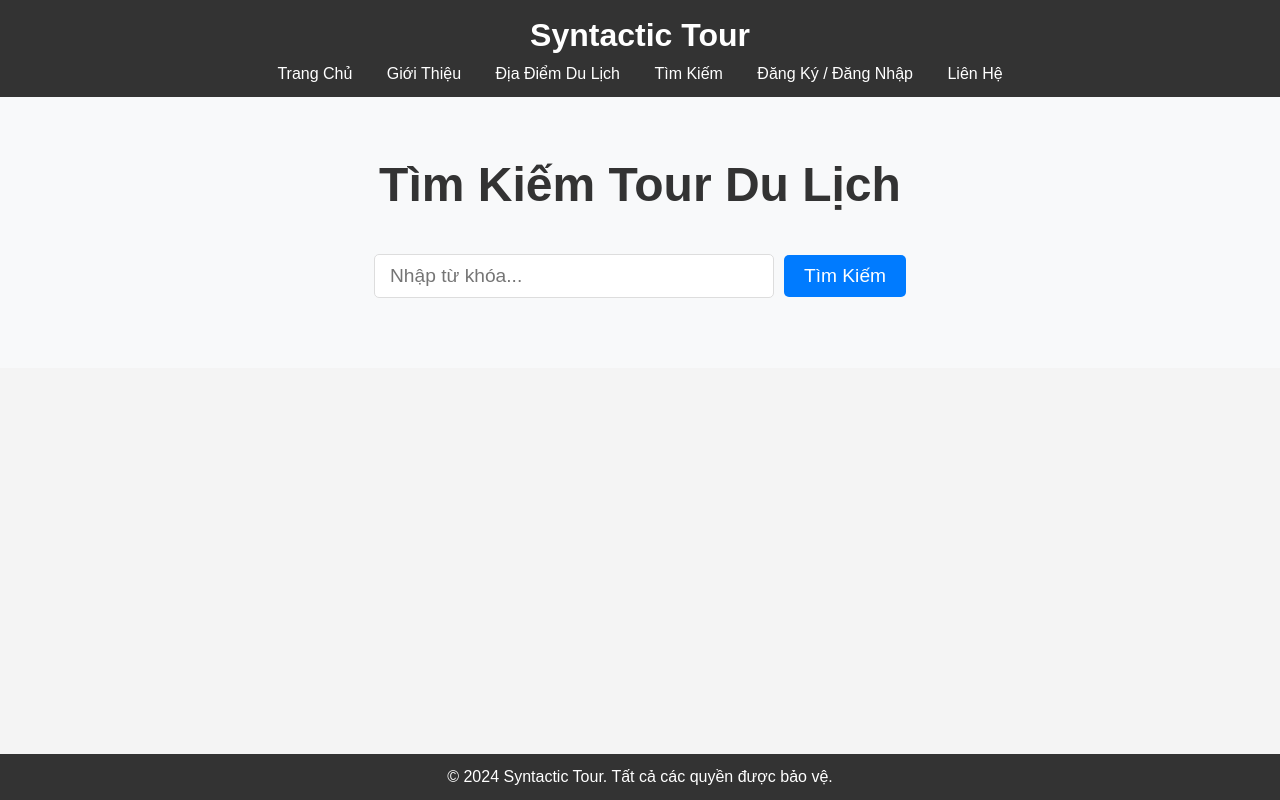
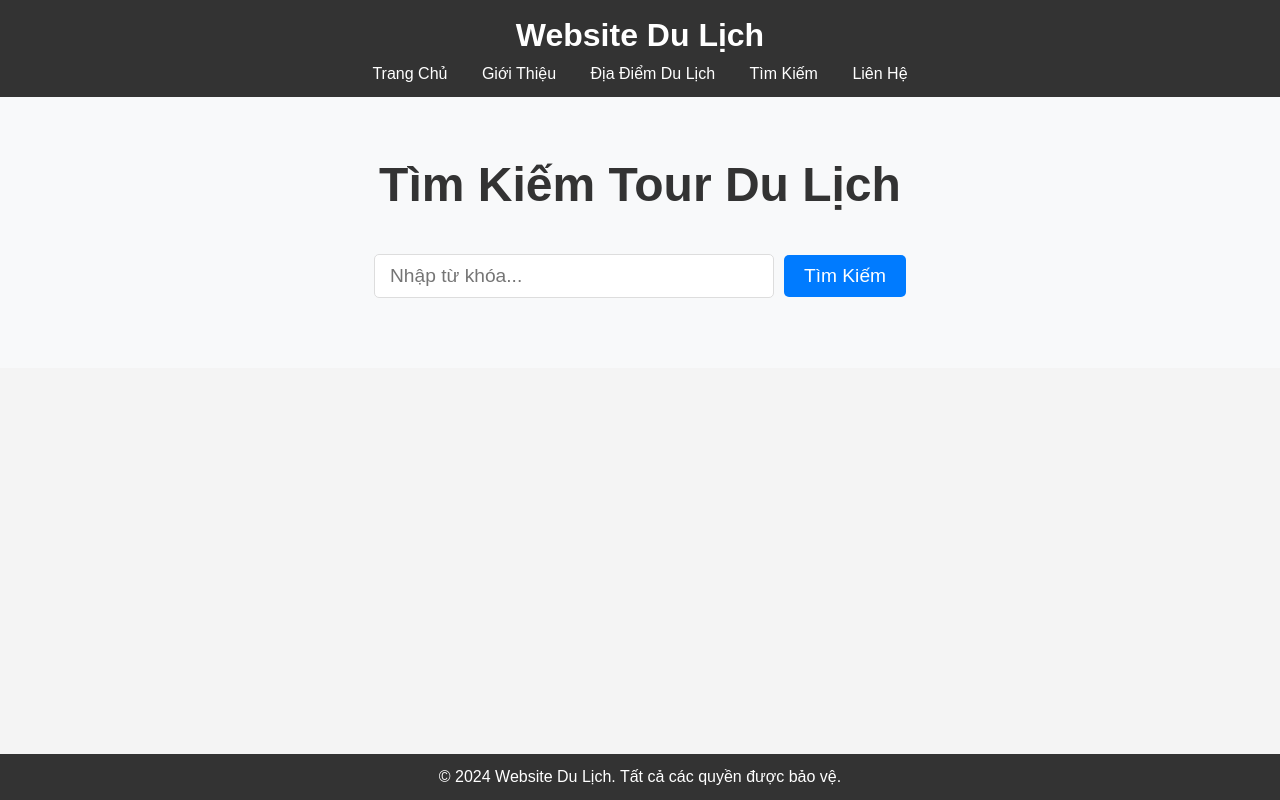
Before and after one commit to khoiminh998/thi, a plain HTML site: page search.html in a window 1280 px wide. Drawn offline with Linux system fonts and the light colour scheme.

Commit message:
Update search.html

```diff
--- a/search.html
+++ b/search.html
@@ -3,7 +3,7 @@
 <head>
     <meta charset="UTF-8">
     <meta name="viewport" content="width=device-width, initial-scale=1.0">
-    <title>Tìm Kiếm - Syntactic Tour</title>
+    <title>Tìm Kiếm - Website Du Lịch</title>
     <link rel="stylesheet" href="tìm.css">
     <style>
         /* CSS thêm cho trang */
@@ -85,15 +85,14 @@
     <!-- Header -->
     <header>
         <div class="container">
-            <h1>Syntactic Tour</h1>
+            <h1>Website Du Lịch</h1>
             <nav>
                 <ul>
                     <li><a href="index.html">Trang Chủ</a></li>
                     <li><a href="about.html">Giới Thiệu</a></li>
                     <li><a href="destinations.html">Địa Điểm Du Lịch</a></li>
-                     <li><a href="search.html">Tìm Kiếm</a></li>
-                <li><a href="signup.html">Đăng Ký / Đăng Nhập</a></li>
-                <li><a href="contact.html">Liên Hệ</a></li>
+                    <li><a href="search.html" class="active">Tìm Kiếm</a></li>
+                    <li><a href="contact.html">Liên Hệ</a></li>
                 </ul>
             </nav>
         </div>
@@ -114,7 +113,7 @@
     <!-- Footer -->
     <footer>
         <div class="container">
-            <p>&copy; 2024 Syntactic Tour. Tất cả các quyền được bảo vệ.</p>
+            <p>&copy; 2024 Website Du Lịch. Tất cả các quyền được bảo vệ.</p>
         </div>
     </footer>
 
@@ -146,7 +145,7 @@
 
         ];
 
-     // Hàm xử lý tìm kiếm
+       // Hàm xử lý tìm kiếm
 function handleSearch(event) {
     event.preventDefault(); // Ngăn form tải lại trang
     const query = document.getElementById('searchQuery').value.toLowerCase();
```
